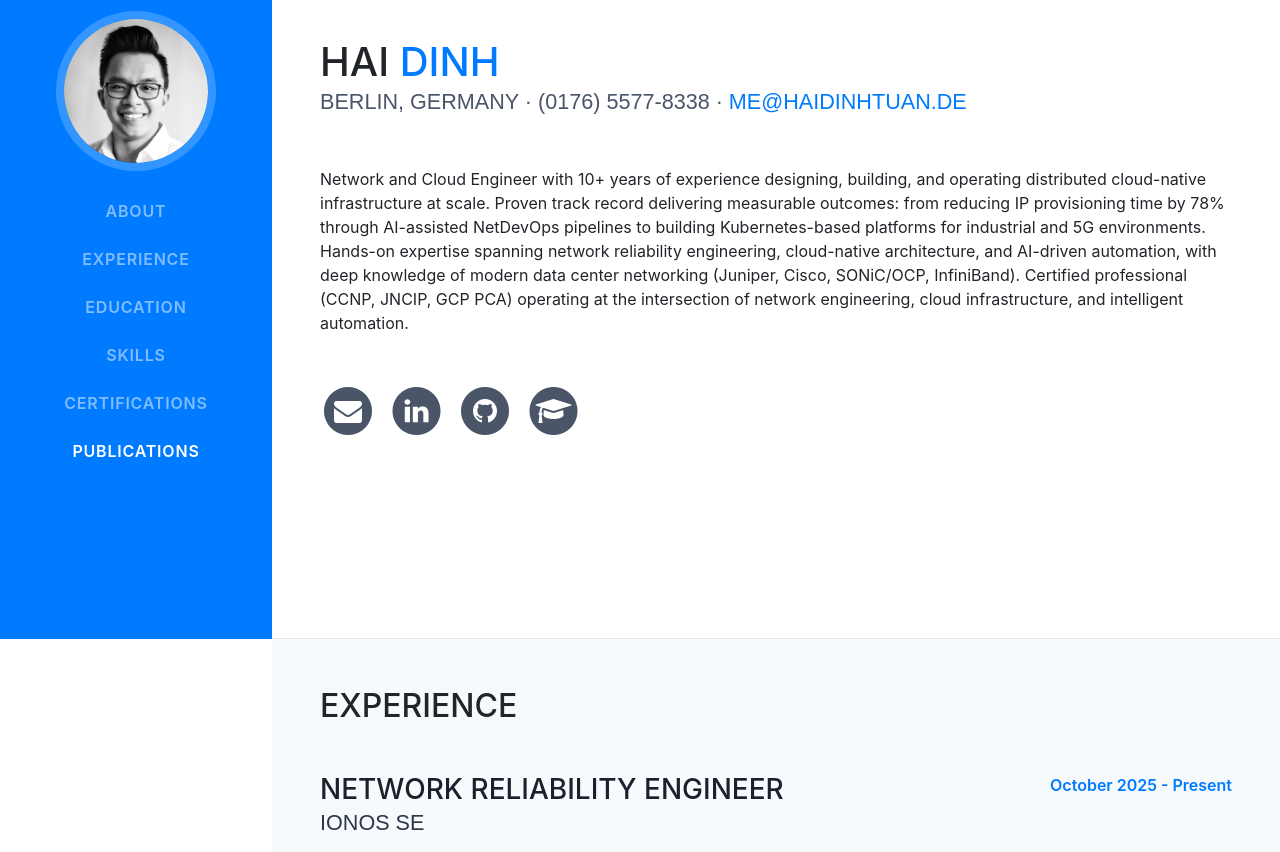
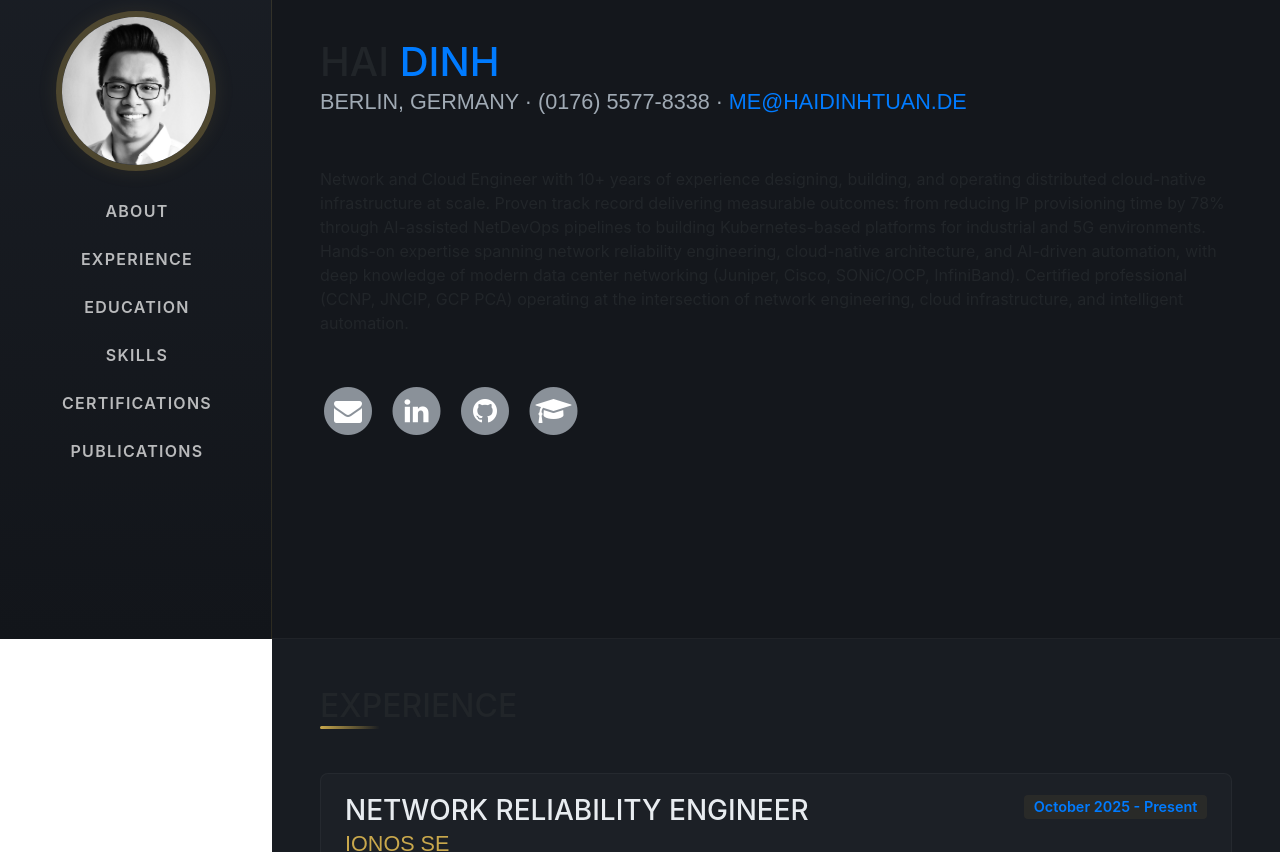
Before and after one commit to haidinhtuan/haidinhtuan.github.io, a website with bundled scripts: page index.html in a window 1280 px wide. Shown: the part 161-1013 px from the top of the page. Built offline with nearby package versions, Linux system fonts and the light colour scheme; a web font is replaced by a local one.

Commit message:
Redesign to elegant dark theme with gold accents
Dark charcoal background with warm gold accent colors, card-style resume
items with hover effects, gradient sidebar, gold underline on section
headings, styled scrollbar, and layered visual depth throughout.

```diff
--- a/css/resume.css
+++ b/css/resume.css
@@ -1,8 +1,12 @@
+/* ============================================
+   Elegant Dark Theme — Charcoal + Gold Accents
+   ============================================ */
+
 body {
   font-family: 'Open Sans', sans-serif;
   padding-top: 54px;
-  color: #4a5568;
-  background-color: #f8f9fa;
+  color: #c8ccd0;
+  background-color: #14171c;
 }
 
 @media (min-width: 992px) {
@@ -12,16 +16,12 @@
   }
 }
 
-h1,
-h2,
-h3,
-h4,
-h5,
-h6 {
+/* Typography */
+h1, h2, h3, h4, h5, h6 {
   font-family: 'Saira Extra Condensed', sans-serif;
   font-weight: 700;
   text-transform: uppercase;
-  color: #1a202c;
+  color: #e8ecf0;
 }
 
 h1 {
@@ -31,6 +31,19 @@
 
 h2 {
   font-size: 3.5rem;
+  position: relative;
+  display: inline-block;
+}
+
+h2::after {
+  content: '';
+  position: absolute;
+  bottom: -4px;
+  left: 0;
+  width: 60px;
+  height: 3px;
+  background: linear-gradient(90deg, #c9a84c, transparent);
+  border-radius: 2px;
 }
 
 .subheading {
@@ -38,15 +51,27 @@
   font-weight: 500;
   font-family: 'Saira Extra Condensed', sans-serif;
   font-size: 1.35rem;
-  color: #4a5568;
+  color: #a0aab4;
 }
 
+/* Links */
+a {
+  color: #c9a84c;
+  transition: color 0.25s ease, text-shadow 0.25s ease;
+}
+
+a:hover, a:focus, a:active {
+  color: #e0c76e;
+  text-shadow: 0 0 8px rgba(201, 168, 76, 0.15);
+}
+
+/* Social Icons */
 .list-social-icons a {
-  color: #4a5568;
+  color: #8a9199;
 }
 
 .list-social-icons a:hover {
-  color: #2b6cb0;
+  color: #c9a84c;
 }
 
 .list-social-icons a .fa-lg {
@@ -58,19 +83,28 @@
 }
 
 .list-icons .list-inline-item i:hover {
-  color: #2b6cb0;
+  color: #c9a84c;
+}
+
+/* Sidebar Navigation */
+#sideNav {
+  border-right: 1px solid rgba(201, 168, 76, 0.15);
 }
 
 #sideNav .navbar-nav .nav-item .nav-link {
   font-weight: 600;
   text-transform: uppercase;
-  letter-spacing: 0.05rem;
+  letter-spacing: 0.08rem;
   padding: 0.75rem 1rem;
-  transition: background-color 0.2s ease;
+  transition: all 0.3s ease;
+  border-left: 3px solid transparent;
+  color: rgba(255, 255, 255, 0.7);
 }
 
 #sideNav .navbar-nav .nav-item .nav-link:hover {
-  background-color: rgba(255, 255, 255, 0.1);
+  background-color: rgba(201, 168, 76, 0.08);
+  border-left-color: #c9a84c;
+  color: #ffffff;
 }
 
 @media (min-width: 992px) {
@@ -92,7 +126,8 @@
   #sideNav .navbar-brand .img-profile {
     max-width: 10rem;
     max-height: 10rem;
-    border: 0.5rem solid rgba(255, 255, 255, 0.2);
+    border: 0.4rem solid rgba(201, 168, 76, 0.3);
+    box-shadow: 0 0 20px rgba(201, 168, 76, 0.1);
   }
   #sideNav .navbar-collapse {
     display: flex;
@@ -113,15 +148,26 @@
   }
 }
 
+/* Primary Colors */
+.bg-primary {
+  background: linear-gradient(180deg, #1b1f26 0%, #12151a 100%) !important;
+}
+
+.text-primary {
+  color: #c9a84c !important;
+}
+
+/* Sections */
 section.resume-section {
-  border-bottom: 1px solid #e2e8f0;
+  border-bottom: 1px solid rgba(255, 255, 255, 0.05);
   padding-top: 5rem !important;
   padding-bottom: 5rem !important;
-  background-color: #ffffff;
+  background-color: #14171c;
+  position: relative;
 }
 
 section.resume-section:nth-child(even) {
-  background-color: #f7fafc;
+  background-color: #181c22;
 }
 
 section.resume-section .resume-item .resume-date {
@@ -144,29 +190,27 @@
   }
 }
 
-.bg-primary {
-  background-color: #1a365d !important;
+/* Resume Items — Card Style */
+.resume-item {
+  padding: 1.25rem 1.5rem;
+  border-radius: 8px;
+  border: 1px solid rgba(255, 255, 255, 0.04);
+  background: rgba(255, 255, 255, 0.02);
+  transition: background 0.3s ease, border-color 0.3s ease, box-shadow 0.3s ease;
 }
 
-.text-primary {
-  color: #2b6cb0 !important;
-}
-
-a {
-  color: #2b6cb0;
-  transition: color 0.2s ease;
-}
-
-a:hover, a:focus, a:active {
-  color: #1a365d;
+.resume-item:hover {
+  background: rgba(201, 168, 76, 0.03);
+  border-color: rgba(201, 168, 76, 0.12);
+  box-shadow: 0 4px 20px rgba(0, 0, 0, 0.2);
 }
 
 .resume-item h3 {
-  color: #1a202c;
+  color: #e8ecf0;
 }
 
 .resume-item .subheading {
-  color: #2d3748;
+  color: #c9a84c;
 }
 
 .resume-item ul {
@@ -176,65 +220,60 @@
 .resume-item ul li {
   margin-bottom: 0.4rem;
   line-height: 1.6;
+  color: #b0b8c0;
 }
 
-.text-muted {
-  color: #718096 !important;
+/* Date badges */
+.resume-date .text-primary {
+  font-weight: 600;
+  background: rgba(201, 168, 76, 0.08);
+  padding: 0.2rem 0.6rem;
+  border-radius: 4px;
+  font-size: 0.9rem;
 }
 
-.fa-ul .fa-li.fa.fa-trophy.text-warning {
-  color: #d69e2e !important;
+/* Muted text */
+.text-muted {
+  color: #6b7580 !important;
 }
 
-.fa-ul .fa-li.fa.fa-check {
-  color: #2b6cb0;
+/* Certifications */
+.fa-ul .fa-li.fa.fa-trophy.text-warning {
+  color: #c9a84c !important;
 }
 
-.resume-date .text-primary {
-  font-weight: 600;
+/* Skills checkmarks */
+.fa-ul .fa-li.fa.fa-check {
+  color: #5ba87c;
 }
 
-/* Scroll-triggered animations */
+/* Publications file icon */
+.fa-ul .fa-li.fa.fa-file-text-o {
+  color: #7a8a9a;
+}
+
+/* ============================================
+   Scroll-triggered Animations
+   ============================================ */
+
 @keyframes fadeInUp {
-  from {
-    opacity: 0;
-    transform: translateY(30px);
-  }
-  to {
-    opacity: 1;
-    transform: translateY(0);
-  }
+  from { opacity: 0; transform: translateY(30px); }
+  to { opacity: 1; transform: translateY(0); }
 }
 
 @keyframes fadeInLeft {
-  from {
-    opacity: 0;
-    transform: translateX(-30px);
-  }
-  to {
-    opacity: 1;
-    transform: translateX(0);
-  }
+  from { opacity: 0; transform: translateX(-30px); }
+  to { opacity: 1; transform: translateX(0); }
 }
 
 @keyframes fadeInRight {
-  from {
-    opacity: 0;
-    transform: translateX(30px);
-  }
-  to {
-    opacity: 1;
-    transform: translateX(0);
-  }
+  from { opacity: 0; transform: translateX(30px); }
+  to { opacity: 1; transform: translateX(0); }
 }
 
 @keyframes fadeIn {
-  from {
-    opacity: 0;
-  }
-  to {
-    opacity: 1;
-  }
+  from { opacity: 0; }
+  to { opacity: 1; }
 }
 
 .animate-on-scroll {
@@ -247,23 +286,12 @@
   animation-timing-function: ease-out;
 }
 
-.animate-fade-up.animated {
-  animation-name: fadeInUp;
-}
+.animate-fade-up.animated { animation-name: fadeInUp; }
+.animate-fade-left.animated { animation-name: fadeInLeft; }
+.animate-fade-right.animated { animation-name: fadeInRight; }
+.animate-fade-in.animated { animation-name: fadeIn; }
 
-.animate-fade-left.animated {
-  animation-name: fadeInLeft;
-}
-
-.animate-fade-right.animated {
-  animation-name: fadeInRight;
-}
-
-.animate-fade-in.animated {
-  animation-name: fadeIn;
-}
-
-/* Stagger children animations */
+/* Stagger children */
 .resume-item.animate-on-scroll.animated .resume-content {
   animation: fadeInLeft 0.6s ease-out both;
 }
@@ -274,24 +302,21 @@
 }
 
 /* Section headings */
-section.resume-section h2 {
-  opacity: 0;
-}
-
+section.resume-section h2 { opacity: 0; }
 section.resume-section h2.animated {
   animation: fadeInLeft 0.5s ease-out both;
 }
 
-/* Social icons bounce on hover */
+/* Social icons hover */
 .list-social-icons a .fa-stack {
-  transition: transform 0.3s ease;
+  transition: transform 0.3s ease, color 0.3s ease;
 }
 
 .list-social-icons a:hover .fa-stack {
   transform: translateY(-4px);
 }
 
-/* Trophy icons subtle pulse on hover */
+/* Trophy pulse on hover */
 .fa-ul li:hover .fa-trophy {
   animation: pulse 0.4s ease;
 }
@@ -302,7 +327,7 @@
   100% { transform: scale(1); }
 }
 
-/* Skill check marks slide in */
+/* Skill check slide */
 .fa-ul .fa-li.fa.fa-check {
   transition: transform 0.3s ease;
 }
@@ -311,11 +336,9 @@
   transform: translateX(3px);
 }
 
-/* Reduce motion for users who prefer it */
+/* Reduced motion */
 @media (prefers-reduced-motion: reduce) {
-  .animate-on-scroll {
-    opacity: 1;
-  }
+  .animate-on-scroll { opacity: 1; }
   .animate-on-scroll.animated,
   .resume-item.animate-on-scroll.animated .resume-content,
   .resume-item.animate-on-scroll.animated .resume-date,
@@ -324,3 +347,21 @@
     opacity: 1;
   }
 }
+
+/* Scrollbar styling */
+::-webkit-scrollbar {
+  width: 8px;
+}
+
+::-webkit-scrollbar-track {
+  background: #14171c;
+}
+
+::-webkit-scrollbar-thumb {
+  background: #2a2f38;
+  border-radius: 4px;
+}
+
+::-webkit-scrollbar-thumb:hover {
+  background: #3a3f48;
+}
```
Also changed, not shown: index.html (+1 -1 lines).
